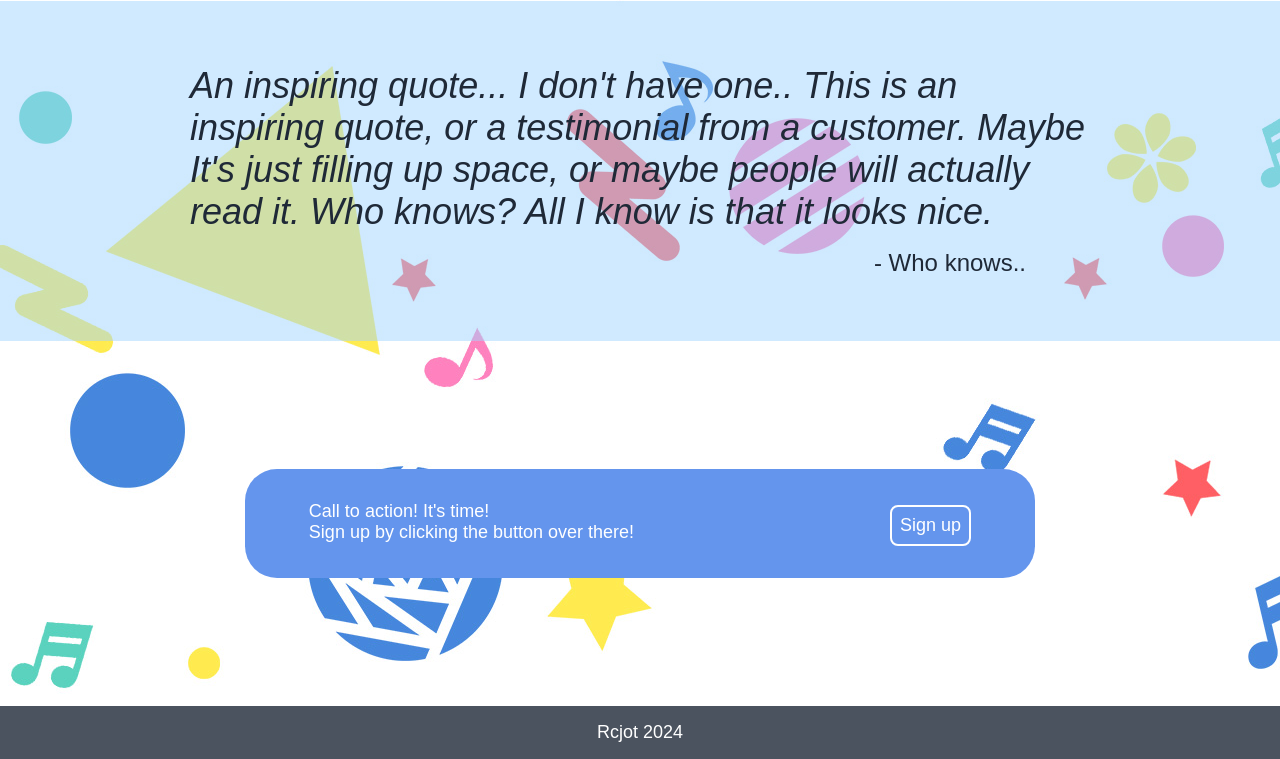
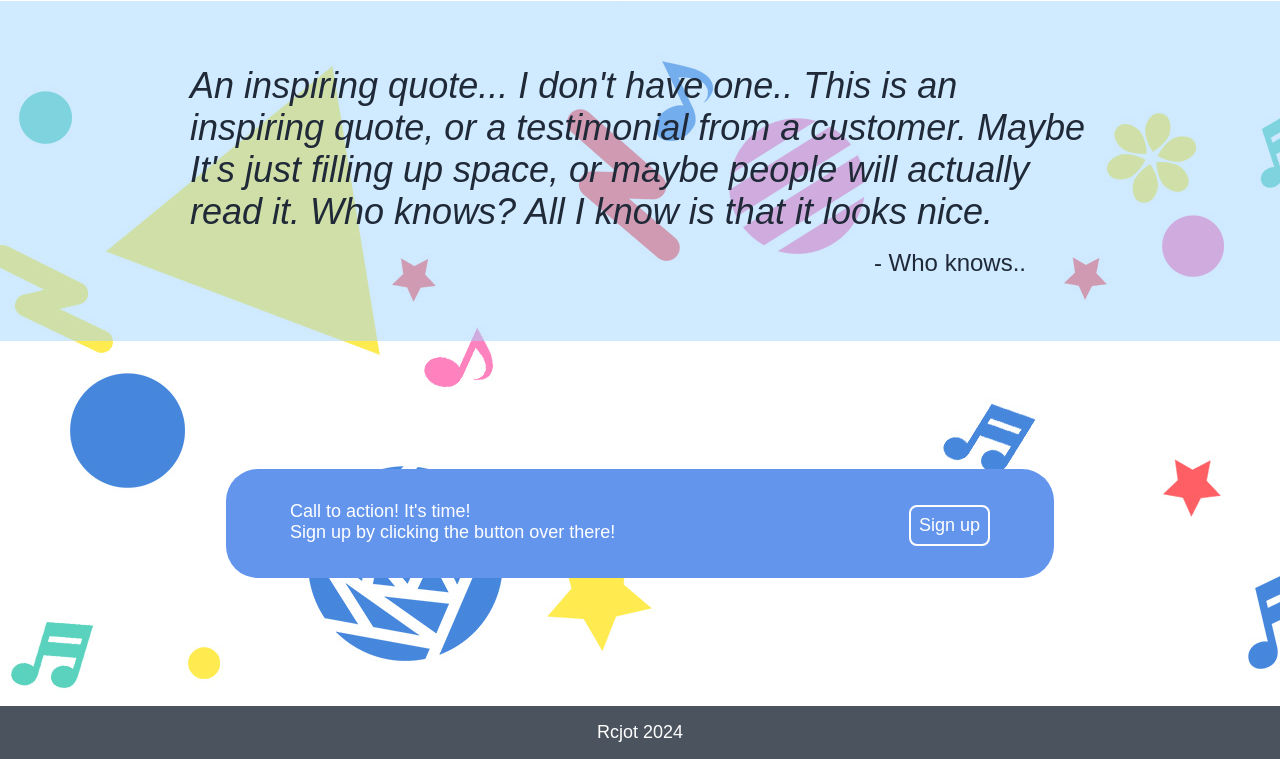
Before and after one commit to Rcjot/odin-landing-page, a plain HTML site: page index.html in a window 1280 px wide. Shown: the part 978-1737 px from the top of the page. Drawn offline with Linux system fonts and the light colour scheme.

Commit message:
wrap, vh,and tests

```diff
--- a/index.html
+++ b/index.html
@@ -58,7 +58,7 @@
         </div>
 
     </quote>
-    <end>
+    <div class="end">
         <div class="bar">
             <div>
                 <p>Call to action! It's time!</p>
@@ -67,7 +67,7 @@
             <button>Sign up</button>
 
         </div>
-    </end>
+    </div>
     <footer>Rcjot 2024</footer>
 
 
--- a/style.css
+++ b/style.css
@@ -25,7 +25,7 @@ button {
     color: white;
 
 }
-end button {
+.end button {
     border: 2px solid white;
 }
 .heads {
@@ -34,11 +34,13 @@ end button {
 }
 
 body {
-    /* background: linear-gradient(rgb(243, 210, 126),white);  */
-    height: 100vh;
-
+    min-height: 100vh;
+    display: flex;
+    flex-direction: column;
 }
-
+body > * {
+    flex:auto;
+}
 header {
     display: flex;
     flex-direction: column;
@@ -85,6 +87,7 @@ content {
 .container {
     display: flex;
     gap: 32px;
+    flex-wrap: wrap;
 }
 .cards {
     background-color:rgba(8, 54, 95, 0.5);
@@ -124,21 +127,25 @@ quote p {
     font-size: 24px;
     margin-right: 64px;
 }
-end {
+.end {
     height: fit-content;
     padding: 64px;
     display: flex;
     justify-content: center;
     align-items: center;
     margin: 64px;
+
 }
 .bar {
+    flex: 0 1 auto;
     background-color: cornflowerblue;
-    width: fit-content;
+    width: 700px;
     padding: 32px 64px;
     border-radius: 32px;
     display: flex;
-    gap: 256px;
+    justify-content: space-between;
+    flex-wrap:wrap;
+
 
 }
 footer {
```
Also changed, not shown: 1 other file.
